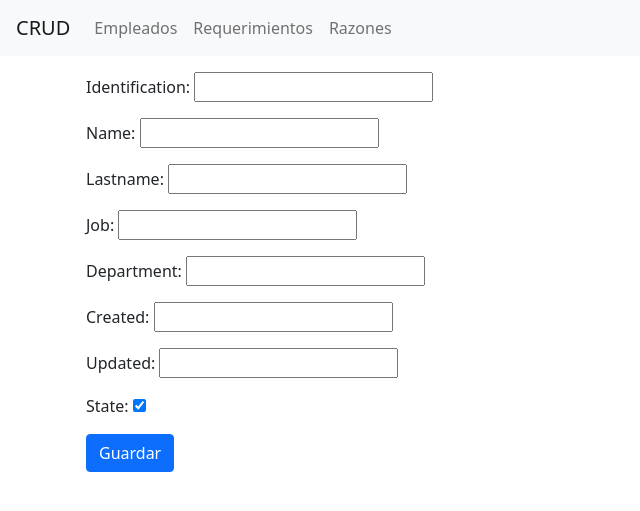
After one commit to hectoralejandrg/appRequirements, a Django app: page /employee/new in a window 1280 px wide. The commit adds this page. Shown: the top 511 px of the page, without its empty margins (0-640 px from the left). Run offline with Django 3.2, Linux system fonts and the light colour scheme; some libraries are stand-ins or nearby versions.

Commit message:
form employee

```diff
--- a/employee/models.py
+++ b/employee/models.py
@@ -22,7 +22,7 @@ class Requirements(models.Model):
     hours_discount = models.IntegerField()
 
     def __str__(self):
-        return f'{self.code} - {self.date_requirement} - {self.date_star} - {self.date_end} - {self.hours_discount}'
+        return f'{self.code}- {self.date_requirement} - {self.date_start} - {self.date_end} - {self.hours_discount}'
 
 class Reason(models.Model):
     description = models.CharField(max_length=100)
@@ -39,4 +39,4 @@ class Holidays(models.Model):
     days = models.DateField()
 
     def __str__(self):
-        return f'{self.date_star} - {self.date_end} - {self.days}'
+        return f'{self.date_start} - {self.date_end} - {self.days}'
--- a/employee/templates/employee/base.html
+++ b/employee/templates/employee/base.html
@@ -22,9 +22,9 @@
         <a class="navbar-brand" href="#">CRUD</a>
         <div class="collapse navbar-collapse" id="navbarNavAltMarkup">
             <div class="navbar-nav">
-                <a class="nav-link" href="#">Escuela</a>
-                <a class="nav-link" href="#">Clases</a>
-                <a class="nav-link" href="#">Estudiantes</a>
+                <a class="nav-link" href="{% url 'employee:list_employee' %}">Empleados</a>
+                <a class="nav-link" href="{% url 'employee:list_requirements' %}">Requerimientos</a>
+                <a class="nav-link" href="{% url 'employee:list_reason' %}">Razones</a>
             </div>
         </div>
     </div>
--- /dev/null
+++ b/employee/templates/employee/employee_form.html
@@ -0,0 +1,10 @@
+{% extends 'employee/base.html' %}
+
+{% block content %}
+<div class="mt-3">
+    <form method="post"> {% csrf_token %}
+        {{ form.as_p }}
+        <button type="submit" class="btn btn-primary">Guardar</button>
+    </form>
+</div>
+{% endblock %}
--- a/employee/templates/employee/employee_list.html
+++ b/employee/templates/employee/employee_list.html
@@ -3,6 +3,9 @@
 {% block content %}
 <div class="m-3">
     <div class="card">
+        <div class="card-header">
+            <a href="{% url 'employee:new_employee' %}" class="btn btn-primary"><i class="fa fa-plus-circle"></i> Agregar Empleado</a>
+        </div>
         <div class="card-body">
             <table class="table">
                 <thead>
--- a/employee/urls.py
+++ b/employee/urls.py
@@ -1,11 +1,12 @@
 from django.urls import path
 
-from employee.views import EmployeeGenericView, ReasonGenericView, RequirementsGenericView
+from employee.views import EmployeeGenericView, ReasonGenericView, RequirementsGenericView, EmployeeCreateView
 
 app_name= 'employee'
 
 urlpatterns =[
     path('employee/', EmployeeGenericView.as_view(), name="list_employee"),
+    path('employee/new', EmployeeCreateView.as_view(), name="new_employee"),
     path('reason/', ReasonGenericView.as_view(), name="list_reason"),
     path('requirements/', RequirementsGenericView.as_view(), name="list_requirements"),
 ]
--- a/employee/views.py
+++ b/employee/views.py
@@ -1,5 +1,5 @@
 from django.shortcuts import render
-from django.views.generic import ListView
+from django.views.generic import ListView, CreateView
 
 from employee.models import Employee, Reason, Requirements
 
@@ -9,6 +9,12 @@ class EmployeeGenericView(ListView):
     context_object_name = 'employees'
 
 
+class EmployeeCreateView(CreateView):
+    model = Employee
+    fields = '__all__'
+    success_url= '/employee/'
+
+
 class ReasonGenericView(ListView):
     model = Reason
     context_object_name = 'reasons'
```
Also changed, not shown: db.sqlite3.
